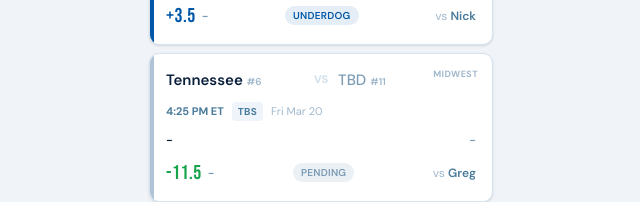
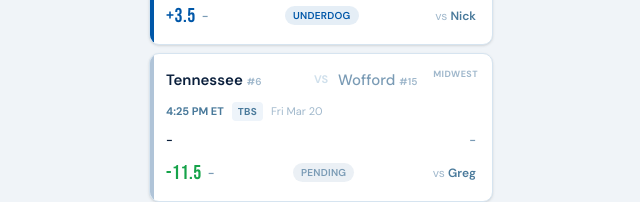
Before and after one commit to bb220/madness-tracker, a Next.js app: page / in a window 1280 px wide. Shown: the part 746-948 px from the top of the page, without its empty margins (319-959 px from the left). Built offline with nearby package versions, Linux system fonts and the light colour scheme.

Commit message:
Update Tennessee matchup opponent

```diff
--- a/app/page.tsx
+++ b/app/page.tsx
@@ -65,8 +65,8 @@ const matchups: Matchup[] = [
     myTeam: "Tennessee",
     mySeed: 6,
     myScore: 0,
-    theirTeam: "TBD",
-    theirSeed: 11,
+    theirTeam: "Wofford",
+    theirSeed: 15,
     theirScore: 0,
     spread: "-11.5",
     role: "tbd",
```
